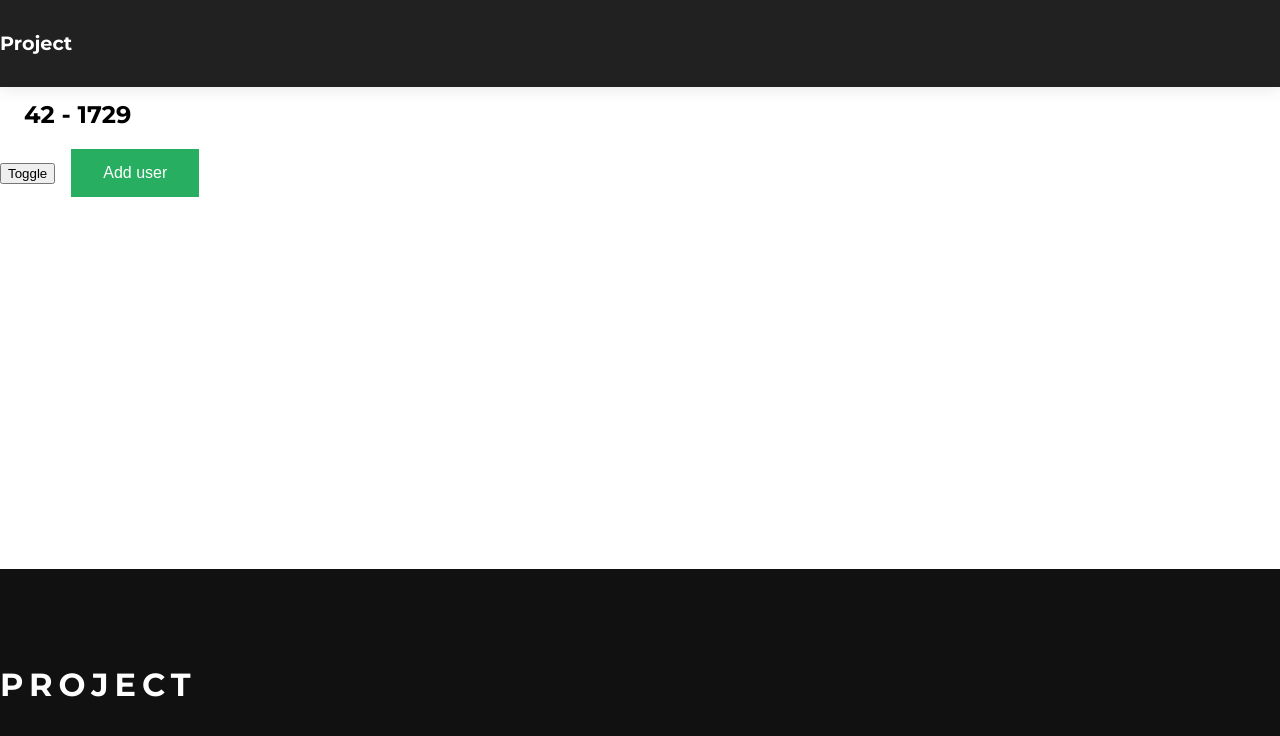
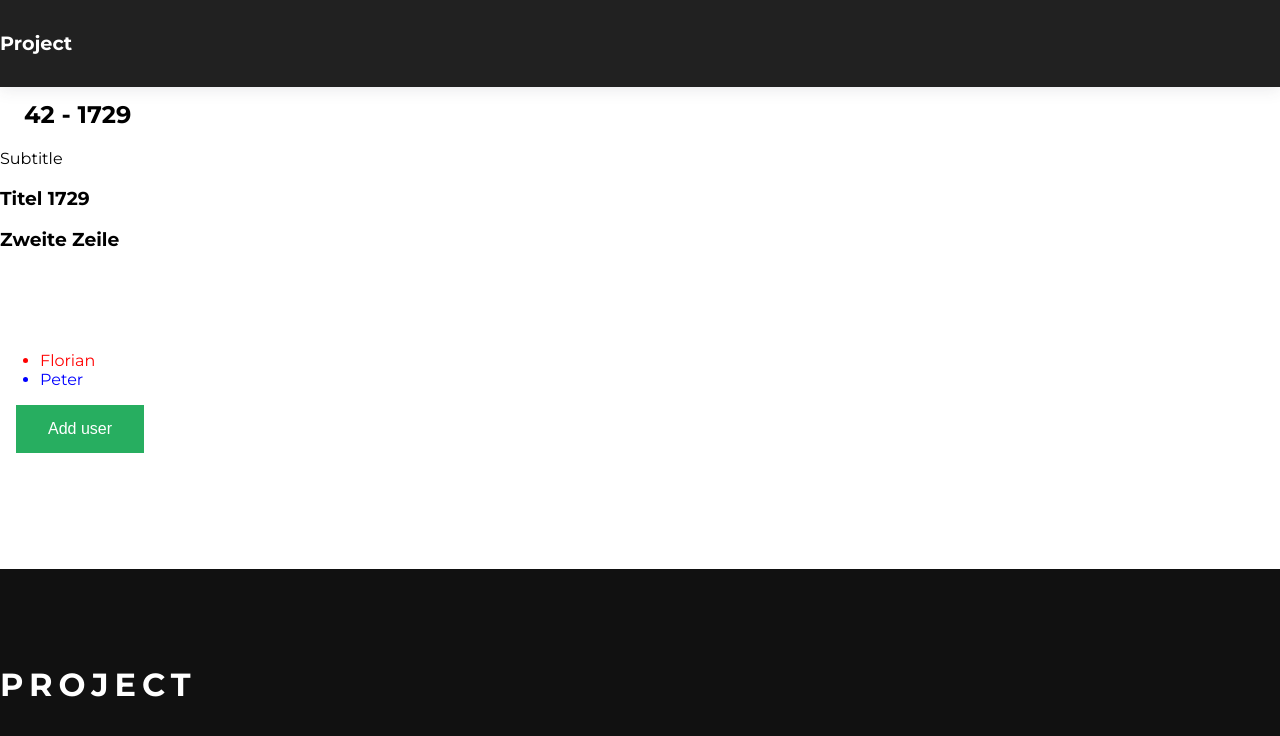
Before and after one commit to daycademy/vue-course, a Vue app: page / in a window 1280 px wide. Shown: the top 736 px of the page. Built offline with nearby package versions, Linux system fonts and the light colour scheme.

Commit message:
initial commit for lesson 20

```diff
--- a/src/components/Map.vue
+++ b/src/components/Map.vue
@@ -1,5 +1,9 @@
 <template>
-  <h1>{{ latitude }} - {{ longitude }}</h1>
+  <div>
+    <h1>{{ latitude }} - {{ longitude }}</h1>
+    <slot name="subtitle" />
+    <slot name="title" :number="1729" />
+  </div>
 </template>
 
 <script>
--- a/src/views/Home.vue
+++ b/src/views/Home.vue
@@ -2,10 +2,14 @@
   <section id="home">
     <TheHeader />
     <TheFooter />
-    <keep-alive>
-      <component :is="component" :users="users"></component>
-    </keep-alive>
-    <button @click="toggleComponent">Toggle</button>
+    <Map>
+      <template #title="slotProps">
+        <h3>Titel {{ slotProps.number }}</h3>
+        <h3>Zweite Zeile</h3>
+      </template>
+      <p slot="subtitle">Subtitle</p>
+    </Map>
+    <UserList :users="users"></UserList>
     <AddUserButton @new-user="addUser" />
   </section>
 </template>
@@ -27,7 +31,6 @@ export default {
   },
   data() {
     return {
-      component: Map,
       users: [
         { name: 'Florian', age: 21, showAge: false },
         { name: 'Peter', age: 54, showAge: false },
```
